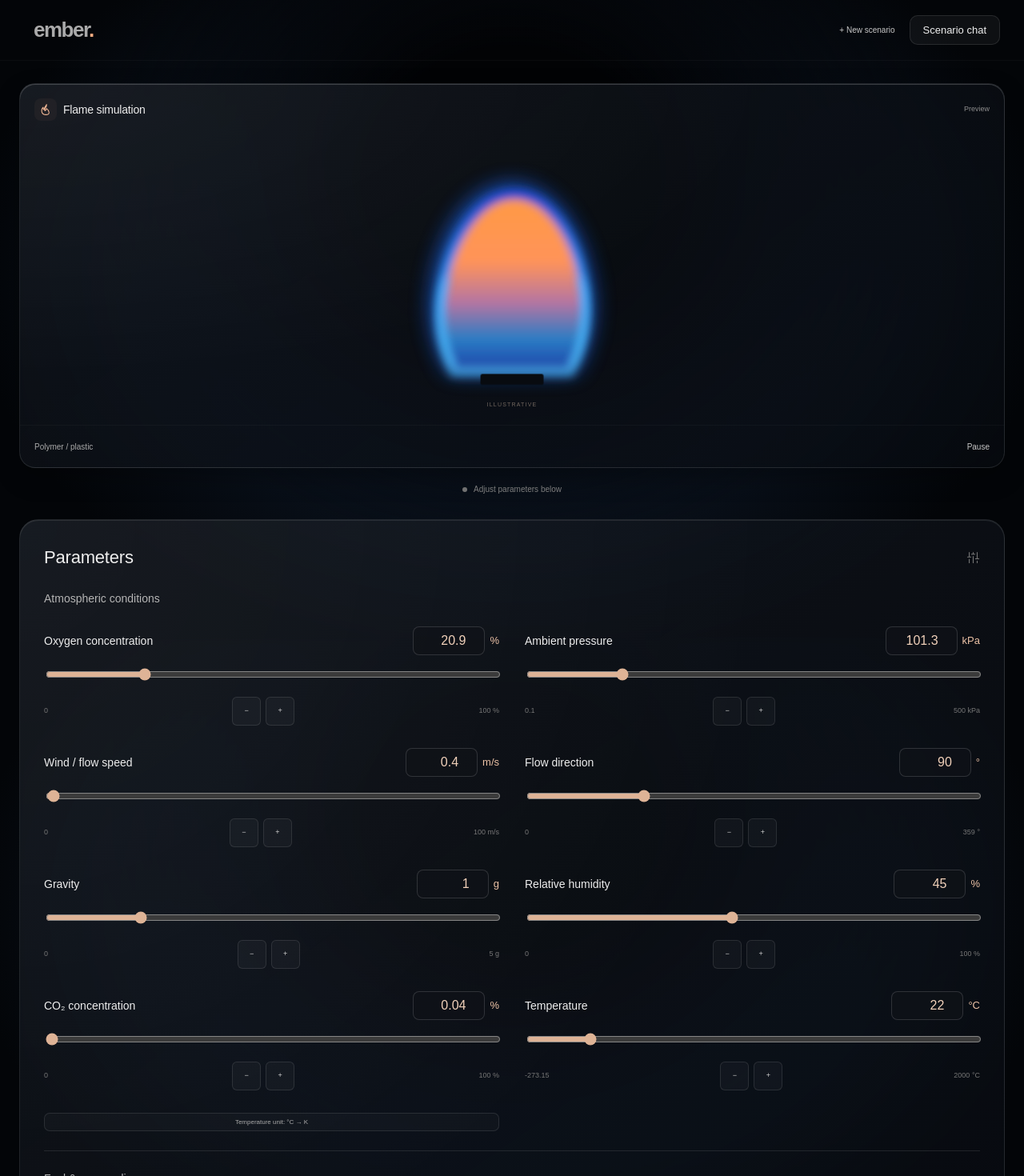
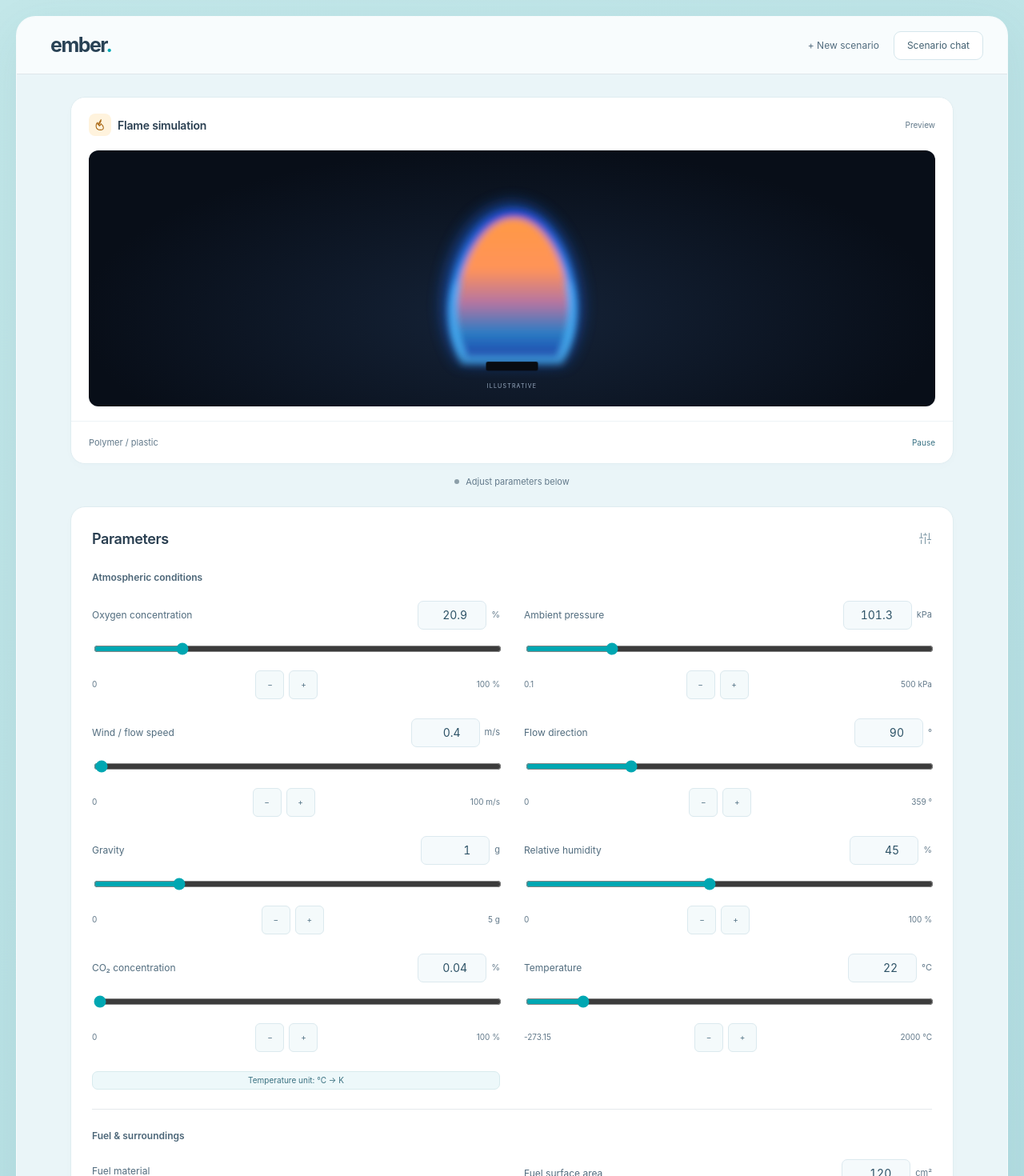
Before and after one commit to wawahwa801/nasa-space-apps, a Next.js app in the folder frontend/: page / in a window 1280 px wide. Shown: the top 1470 px of the page at 80% size. Built offline with nearby package versions, Linux system fonts and the light colour scheme.

Commit message:
Apply restrained aqua and white dashboard styling

```diff
--- a/frontend/app/globals.css
+++ b/frontend/app/globals.css
@@ -1278,18 +1278,153 @@ h2 {
 
 @media (min-width:721px) and (max-width:1099px){.chat-open .content-grid{grid-template-columns:minmax(0,1fr) 310px}.parameter-panel .fields-grid{grid-template-columns:minmax(0,1fr)}.conversation{padding:24px 18px}.parameter-panel{padding:22px}.chat-panel{padding:18px}}
 
-/* Static black-hole-inspired gradient behind the glass workspace. */
-body {
-  background-color: #030508;
-  background-image:
-    radial-gradient(ellipse at 50% 28%, #020305 0%, #020305 20%, transparent 58%),
-    radial-gradient(ellipse at 50% 42%, #19152b 0%, #0b1421 38%, #030508 75%);
-  background-position: center;
-  background-size: cover;
-  background-repeat: no-repeat;
-  background-attachment: fixed;
-}
 .editable-value {display:flex;align-items:center;gap:6px;flex-shrink:0;color:#edc3a7;font-size:13px;}
 .parameter-panel .editable-value input {width:90px;height:36px;padding:5px 8px;text-align:right;font-size:16px;border:1px solid #ffffff24;border-radius:8px;background:#101319b3;color:#f1d1ba;font-variant-numeric:tabular-nums;}
 .parameter-panel .editable-value input:invalid {border-color:#ed9c88;}
 .slider-field>div:first-child {align-items:center;flex-wrap:wrap;}
+
+/* Aqua workspace: soft canvas, white cards, and a single teal accent. */
+:root {
+  color-scheme: light;
+  --background: #eaf5f8;
+  --text: #293e50;
+  --muted: #64798a;
+  --border: rgb(48 88 109 / 13%);
+  --accent: #008f9c;
+}
+body {
+  background: linear-gradient(145deg, #c3e7e9, #b1dce1);
+  font-family: -apple-system, BlinkMacSystemFont, "Segoe UI", sans-serif;
+  -webkit-font-smoothing: antialiased;
+}
+.app-shell {
+  max-width: 1440px;
+  min-height: calc(100vh - 48px);
+  margin: 24px auto;
+  background: #eaf5f8;
+  border: 1px solid #ffffffa6;
+  border-radius: 24px;
+  overflow: clip;
+  box-shadow: 0 18px 60px #20656e14;
+}
+.topbar {
+  height: 72px;
+  padding: 0 30px;
+  background: #f8fcfd;
+  border-color: var(--border);
+  color: var(--muted);
+}
+.topbar .brand { font-size: 25px; color: #294255; }
+.brand span { color: #00a9b5; }
+.topbar > .text-button { color: #526c7e; font-size: 12px; }
+.chat-toggle, .chat-heading button {
+  background: #fff;
+  color: #426071;
+  border-color: #d5e6ec;
+  border-radius: 9px;
+  font-size: 12px;
+}
+.chat-toggle:hover, .chat-heading button:hover { background: #e2f5f5; }
+.conversation { padding: 28px; max-width: 1160px; margin: 0 auto; }
+.simulation-card, .parameter-panel {
+  border: 1px solid #e0edf1;
+  border-radius: 18px;
+  background: #fff;
+  box-shadow: 0 3px 12px #244d6504;
+  backdrop-filter: none;
+  -webkit-backdrop-filter: none;
+}
+.card-heading { padding: 20px 22px 0; }
+.card-title h2 { font-size: 14px; font-weight: 600; }
+.card-icon.warm { background: #fff3dd; color: #a96713; }
+.preview-badge { color: #62798a; font-size: 10px; }
+.flame-stage {
+  height: 320px;
+  margin: 18px 22px;
+  border-radius: 12px;
+  background: radial-gradient(ellipse at 50% 65%, #152338, #080e18 72%);
+}
+.flame-art { height: 280px; }
+.stage-label { color: #9caec4; }
+.card-footer { padding: 12px 22px; color: #62798a; border-color: #edf3f6; font-size: 11px; }
+.text-button { color: #387183; }
+.scenario-strip { color: #62798a; font-size: 11px; margin-top: 14px; }
+.status-dot { background: #8d9fa9; }
+.status-dot.ready { background: #00877f; }
+.parameter-panel { margin-top: 22px; padding: 26px; }
+.parameter-panel h2 { font-size: 18px; font-weight: 600; letter-spacing: -.4px; }
+.parameters-heading { margin-bottom: 26px; }
+.parameters-heading > svg { color: #7e98a6; }
+.field-section-title { color: #4c6678; font-size: 12px; font-weight: 600; margin-bottom: 20px; }
+.fields-grid { gap: 24px 30px; }
+.slider-field > div:first-child, .parameter-panel .field > span { font-size: 12px; color: #516c7e; }
+.editable-value { color: #62798a; font-size: 11px; }
+.parameter-panel .editable-value input {
+  width: 86px;
+  color: #2d5266;
+  background: #f5fafc;
+  border: 1px solid #dce9ef;
+  border-radius: 7px;
+  font-size: 14px;
+}
+.slider-field input[type="range"] { accent-color: #00a7b2; }
+.slider-limits { color: #62798a; font-size: 10px; }
+.slider-limits button { color: #547486; background: #f4fafb; border-color: #dbe9ee; border-radius: 6px; }
+.parameter-panel .field input, .parameter-panel .field select {
+  color: #2d5266;
+  background: #f5fafc;
+  border: 1px solid #dce9ef;
+  border-radius: 8px;
+  height: 44px;
+  font-size: 14px;
+}
+.field select option { background: #fff; color: #293e50; }
+.unit-toggle { color: #3a7180; background: #edf8fa; border-color: #d8ebee; font-size: 10px; }
+.parameter-panel .liquid-button {
+  color: #fff;
+  background: #008a98;
+  border: 1px solid #008a98;
+  border-radius: 9px;
+  box-shadow: none;
+  font-size: 12px;
+  backdrop-filter: none;
+  -webkit-backdrop-filter: none;
+}
+.parameter-panel .liquid-button:hover { background: #007783; }
+.reset-button { color: #62798a; }
+.form-error { color: #ac3434; }
+.parameter-panel .editable-value input:invalid { border-color: #ba4545; }
+button:focus-visible, a:focus-visible, input:focus-visible, select:focus-visible, textarea:focus-visible {
+  outline-color: #008a98;
+}
+.chat-panel {
+  background: #f7fcfd;
+  border-color: #dce9ef;
+  box-shadow: none;
+  height: calc(100dvh - 48px);
+}
+.chat-heading h2 { font-weight: 600; }
+.conversation-intro p { color: #62798a; }
+.assistant-mark { color: #00838d; background: #e0f4f5; border-color: #c5e9ec; }
+.user-message { background: #dff1f4; color: #293e50; }
+.composer { background: #fff; border-color: #d6e7ed; border-radius: 14px; box-shadow: none; }
+.composer textarea { color: #293e50; }
+.composer textarea::placeholder { color: #657d8d; }
+.composer-toolbar a { color: #547486; }
+.send-button { color: #fff; background: #008a98; border-color: #008a98; }
+.composer-disclaimer, .muted { color: #62798a; }
+@media (max-width: 1488px) and (min-width: 721px) {
+  .app-shell { margin: 20px; min-height: calc(100vh - 40px); }
+}
+@media (max-width: 720px) {
+  .app-shell { margin: 0; border: 0; border-radius: 0; min-height: 100vh; }
+  .topbar { padding: 0 18px; gap: 12px; height: 64px; }
+  .topbar > .text-button { font-size: 11px; }
+  .conversation { padding: 18px 14px 26px; }
+  .card-heading { padding: 18px 16px 0; }
+  .flame-stage { margin: 14px 16px; height: 280px; }
+  .flame-art { height: 250px; }
+  .parameter-panel { padding: 22px 18px; }
+  .parameter-panel .editable-value input, .parameter-panel .field input, .parameter-panel .field select { font-size: 16px; }
+  .chat-panel { height: 100dvh; }
+}
```
